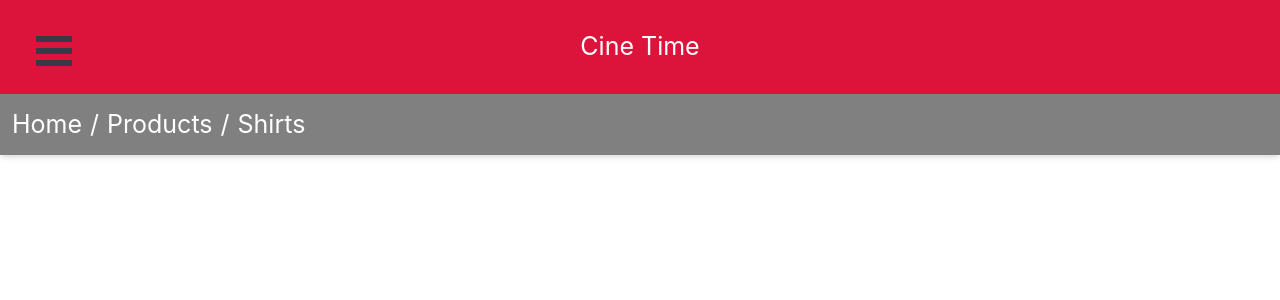
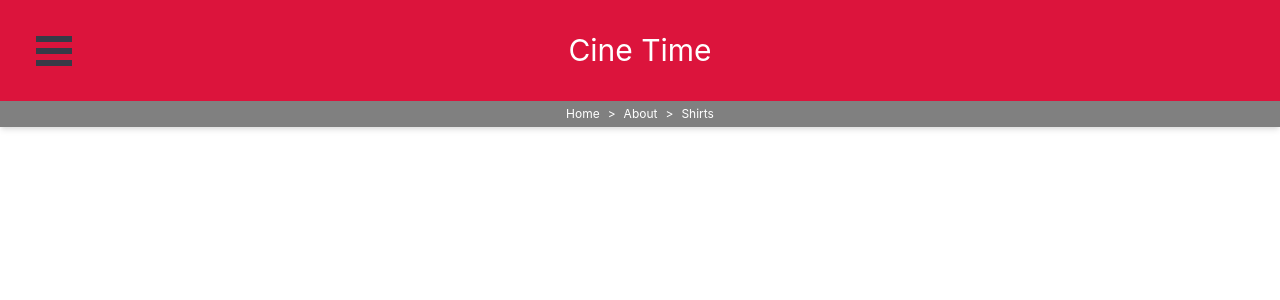
Before and after one commit to k0ntrol1502/cine_time, a React (Create React App) app: page / in a window 1280 px wide. Shown: the top 300 px of the page. Built offline with nearby package versions, Linux system fonts and the light colour scheme.

Commit message:
Used flex to align the nav bar

```diff
--- a/src/App.js
+++ b/src/App.js
@@ -8,7 +8,7 @@ function App() {
   return (
     <div>
       <div className="App" id="outer-container">
-        <Box bg='crimson' w='100%' p={7} color='white' fontSize={25} boxShadow="md">
+        <Box bg='crimson' w='100%' p={7} color='white' fontSize={30} boxShadow="md">
           Cine Time
         </Box>
         <Sidebar pageWrapId={'page-wrap'} outerContainerId={'outer-container'} />
--- a/src/navigation.jsx
+++ b/src/navigation.jsx
@@ -1,21 +1,22 @@
 import React from "react";
-import { Breadcrumb, BreadcrumbItem, BreadcrumbLink } from "@chakra-ui/react";
+import { Breadcrumb, BreadcrumbItem, BreadcrumbLink, Flex } from "@chakra-ui/react";
 function nav  () {
   return(
-    <Breadcrumb>
+    <Flex justify="center" align="center" height  ="0.5">
+    <Breadcrumb fontsize="8" spacing= "8px" separator={'>'} fontSize="xs">
       <BreadcrumbItem>
         <BreadcrumbLink href="#">Home</BreadcrumbLink>
       </BreadcrumbItem>
 
       <BreadcrumbItem>
-        <BreadcrumbLink href="#">Products</BreadcrumbLink>
+        <BreadcrumbLink href="#">About</BreadcrumbLink>
       </BreadcrumbItem>
 
       <BreadcrumbItem isCurrentPage>
         <BreadcrumbLink href="#">Shirts</BreadcrumbLink>
       </BreadcrumbItem>
     </Breadcrumb>
-
+    </Flex>
   );
 }
 export default nav;
```
